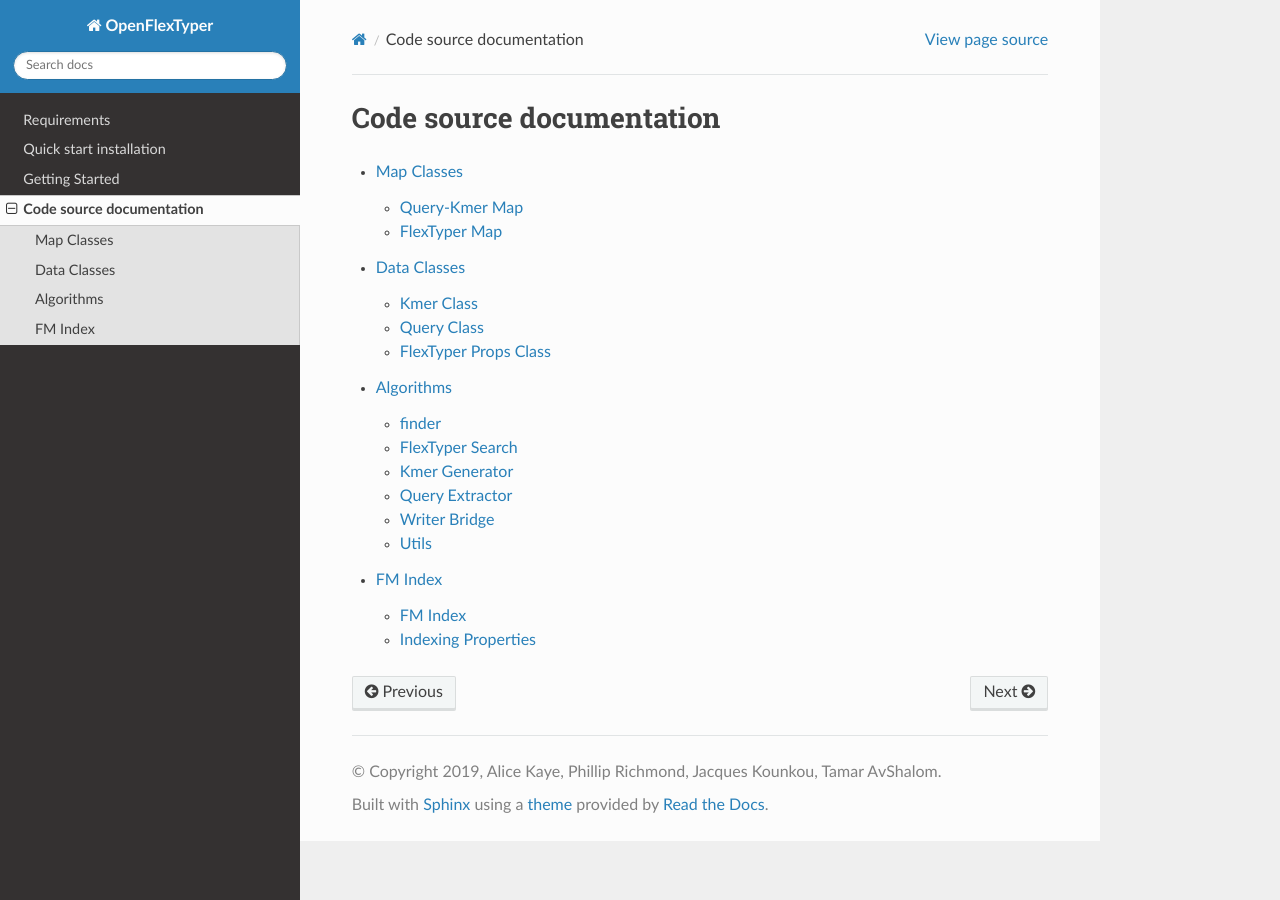
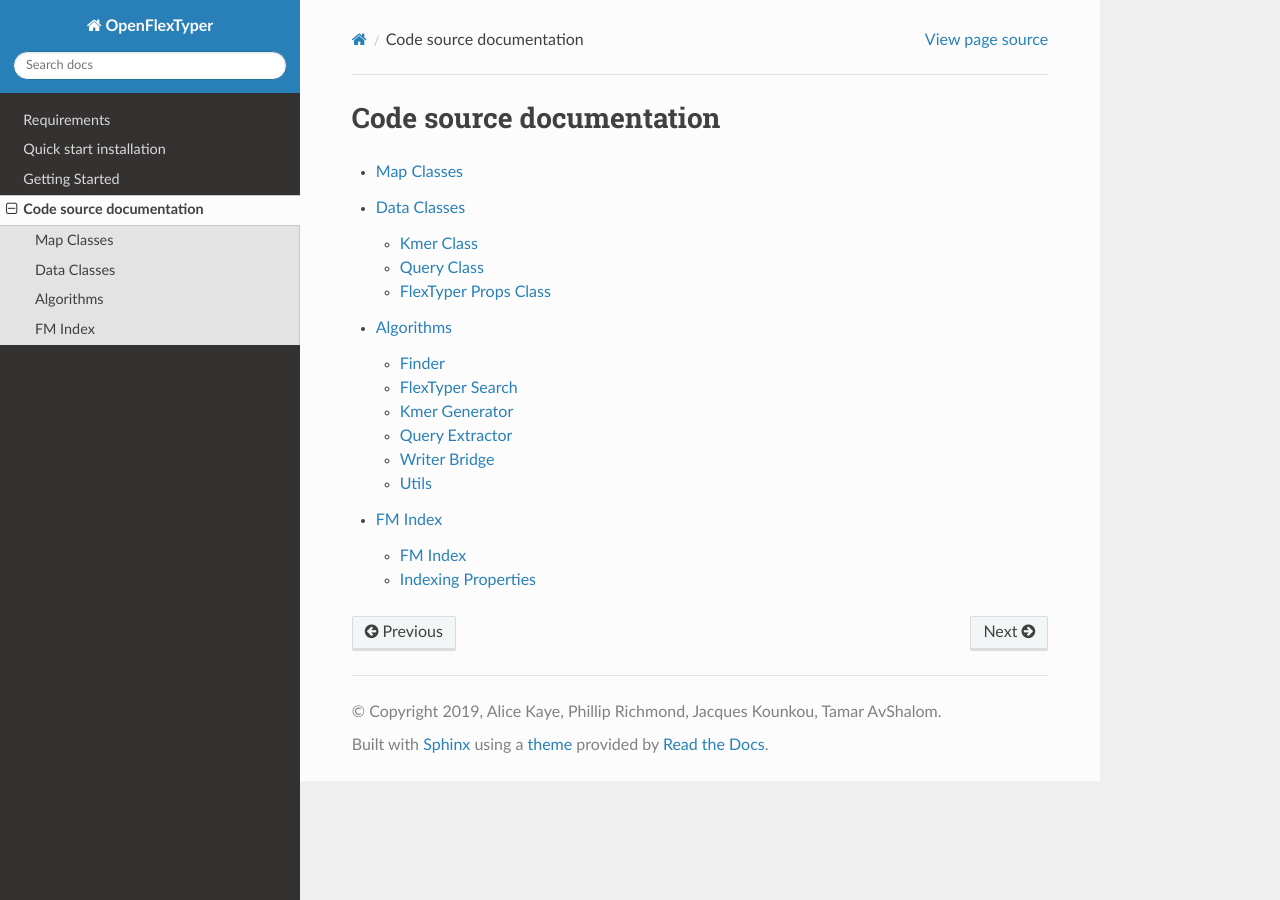
Before and after one commit to wassermanlab/OpenFlexTyper, a Sphinx documentation site: the page built from docs/source/code_source_documentation.rst, in a window 1280 px wide. Built offline with Sphinx 7.4.7 and the Read the Docs theme 2.0.0, drawn with Linux system fonts in a browser that asks for light colours; pages that are not in the unit, such as notebooks, are missing from menus.

```diff
--- a/docs/source/algorithms.rst
+++ b/docs/source/algorithms.rst
@@ -1,6 +1,6 @@
 Algorithms
 =============
-finder
+Finder
 -----------
 .. doxygenfile:: finder.h
 
```
Also changed, not shown: docs/source/mapClasses.rst (+7 -6 lines).
